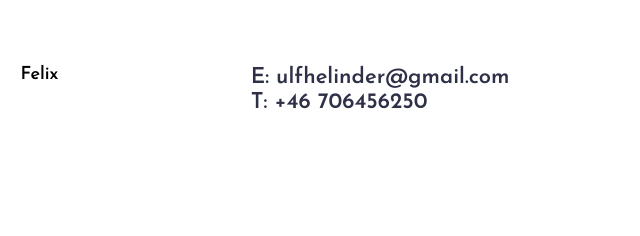
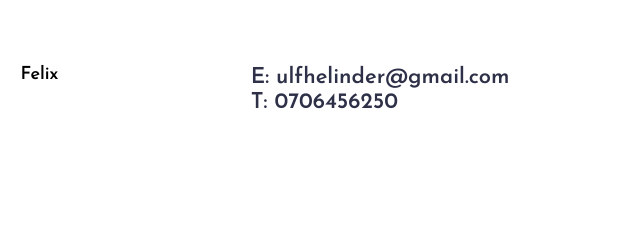
Before and after one commit to generalR/wakanda, a Gatsby site: page /gigs in a window 1280 px wide. Shown: the top 236 px of the page, 640-1280 px from the left. Built offline with nearby package versions, Linux system fonts and the light colour scheme; Gatsby itself is replaced by a stand-in of ours.

Commit message:
telenummer ändrat

```diff
--- a/src/components/Footer/Footer.js
+++ b/src/components/Footer/Footer.js
@@ -20,7 +20,7 @@
             <ul className="kontakt col-xs-12 col-sm-12 col-md-6 col-lg-6">
               <h1>Kontakt</h1>
               <span className="">E: ulfhelinder@gmail.com</span> <br />
-              <span className="">T: +46 706456250</span>
+              <span className="">T: 0706456250</span>
             </ul>
           </li>
         </div>
--- a/src/components/Nav/Navigation.js
+++ b/src/components/Nav/Navigation.js
@@ -55,7 +55,7 @@
             <div className="mail-info col-xs">
               <span className="mail_adress">E: ulfhelinder@gmail.com</span>{" "}
               <br />
-              <span className="mail_adress">T: +46 706456250</span>
+              <span className="mail_adress">T: 0706456250</span>
             </div>
           </div>
         </div>
```
